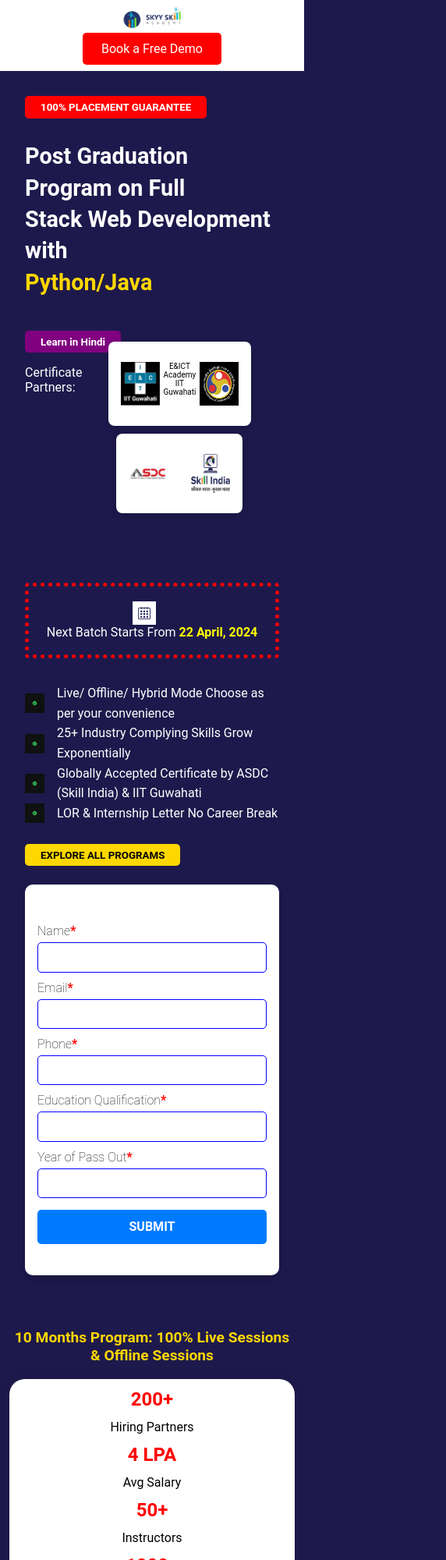
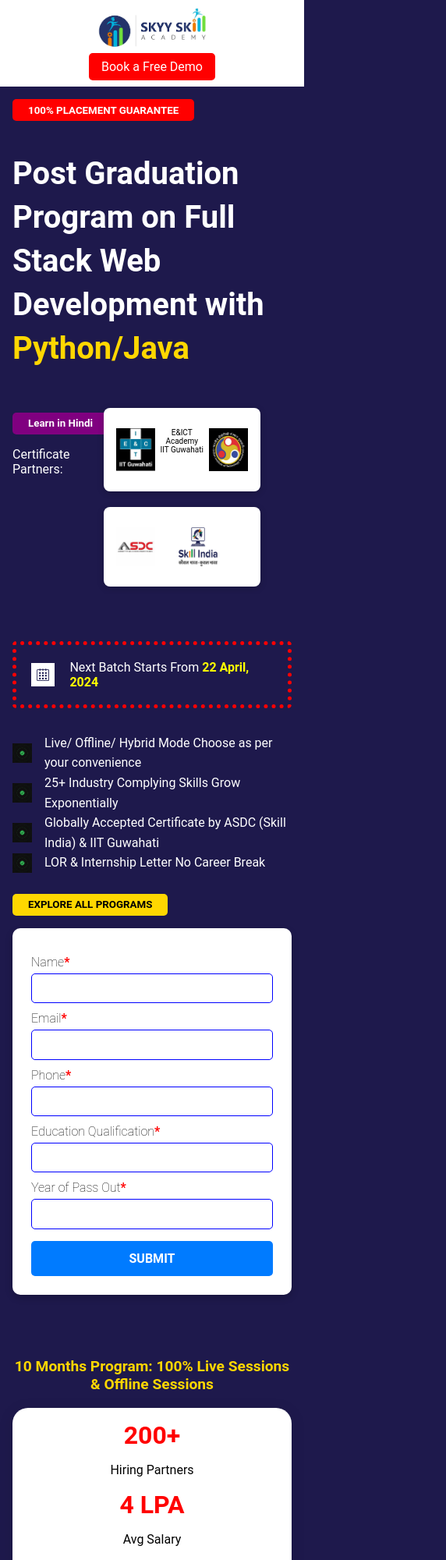
Before and after one commit to siddhant2002/Website, a plain HTML site: page index.html in a window 390 px wide. Shown: the top 2000 px of the page at 78% size, 572 px wide, since content can reach past the window. Drawn offline with Linux system fonts and the light colour scheme.

Commit message:
Files added

```diff
--- a/style.css
+++ b/style.css
@@ -645,36 +645,83 @@ footer p:first-child {
     text-decoration: underline;
   }
 
-  /* Media Queries for Responsive Design */
 
-/* For Tablets (screens smaller than 768px) */
+  /* Mobile Devices */
 @media (max-width: 768px) {
+
     body {
-        overflow-x: hidden;
+        margin: 0;
+        padding: 0;
+        overflow-x: hidden; /* Prevent horizontal scrolling */
     }
+
     .navbar {
         flex-direction: column;
         padding: 1em;
-        text-align: center;
-    }
-
-    .navbar .left img {
-        width: 100px;
     }
 
     .container {
         flex-direction: column;
-        gap: 1.5em;
+        align-items: center;
+        gap: 1em;
+        padding: 1em;
     }
 
-    h2 {
-        font-size: 2em;
+    .left1, .right1 {
+        flex: none; /* Allow elements to stack */
+        width: 100%;
     }
 
     .white-boxes-container {
         flex-direction: column;
-        align-items: center;
-        gap: 10px;
+        max-width: 100%;
+        margin: 0;
+    }
+
+    .programs-container {
+        grid-template-columns: 1fr; /* Single column on mobile */
+    }
+
+    .footer-stats {
+        flex-direction: column;
+        max-width: 100%;
+        padding: 1em;
+    }
+
+    .form-container {
+        padding: 1.5em;
+    }
+
+    .batch-info {
+        width: 100%;
+    }
+
+    .logo-container {
+        flex-direction: column;
+        gap: 15px;
+    }
+
+    .footer {
+        position: static; /* Prevent footer from overlapping other content */
+        width: 100%;
+    }
+}
+
+/* Extra Small Devices (Phone Portrait) */
+@media (max-width: 480px) {
+
+    body {
+        margin: 0;
+        padding: 0;
+        overflow-x: hidden; /* Prevent horizontal scrolling */
+    }
+
+    .navbar {
+        padding: 0.5em 1em;
+    }
+
+    .demo-btn {
+        padding: 0.5em 1em;
     }
 
     .white-box {
@@ -682,90 +729,21 @@ footer p:first-child {
         padding: 1em;
     }
 
-    .programs-container {
-        grid-template-columns: 1fr;
+    .program-card {
         padding: 10px;
-    }
-
-    .program-card img {
-        height: 150px;
+        font-size: 14px;
     }
 
     .footer-stats {
-        flex-direction: column;
         gap: 1em;
     }
 
-    .certificates-section h1 {
-        font-size: 24px;
+    .tabs {
+        flex-direction: column;
+        gap: 15px;
     }
 
-    .certificate-image img {
-        width: 100%;
+    .query-section {
+        padding: 20px 10px;
     }
 }
-
-/* For Mobile Devices (screens smaller than 480px) */
-@media (max-width: 480px) {
-
-    body {
-        overflow-x: hidden;
-    }
-    .navbar {
-        padding: 0.5em;
-    }
-
-    .navbar .left img {
-        width: 80px;
-    }
-
-    h2 {
-        font-size: 1.8em;
-    }
-
-    .white-box {
-        padding: 1em;
-    }
-
-    .program-card img {
-        height: 120px;
-    }
-
-    .batch-info {
-        flex-direction: column;
-        width: 100%;
-        padding: 1em;
-        text-align: center;
-    }
-
-    .certificate-content {
-        flex-direction: column;
-    }
-
-    .query-section h2 {
-        font-size: 20px;
-    }
-
-    .query-section p {
-        font-size: 14px;
-    }
-
-    .callback-btn {
-        width: 100%;
-        padding: 15px;
-    }
-
-    footer {
-        padding: 1em;
-        font-size: 12px;
-    }
-
-    .footer-stats {
-        flex-direction: column;
-        padding: 1em;
-    }
-
-    .footer-stats h3 {
-        font-size: 1.5rem;
-    }
-}
```
